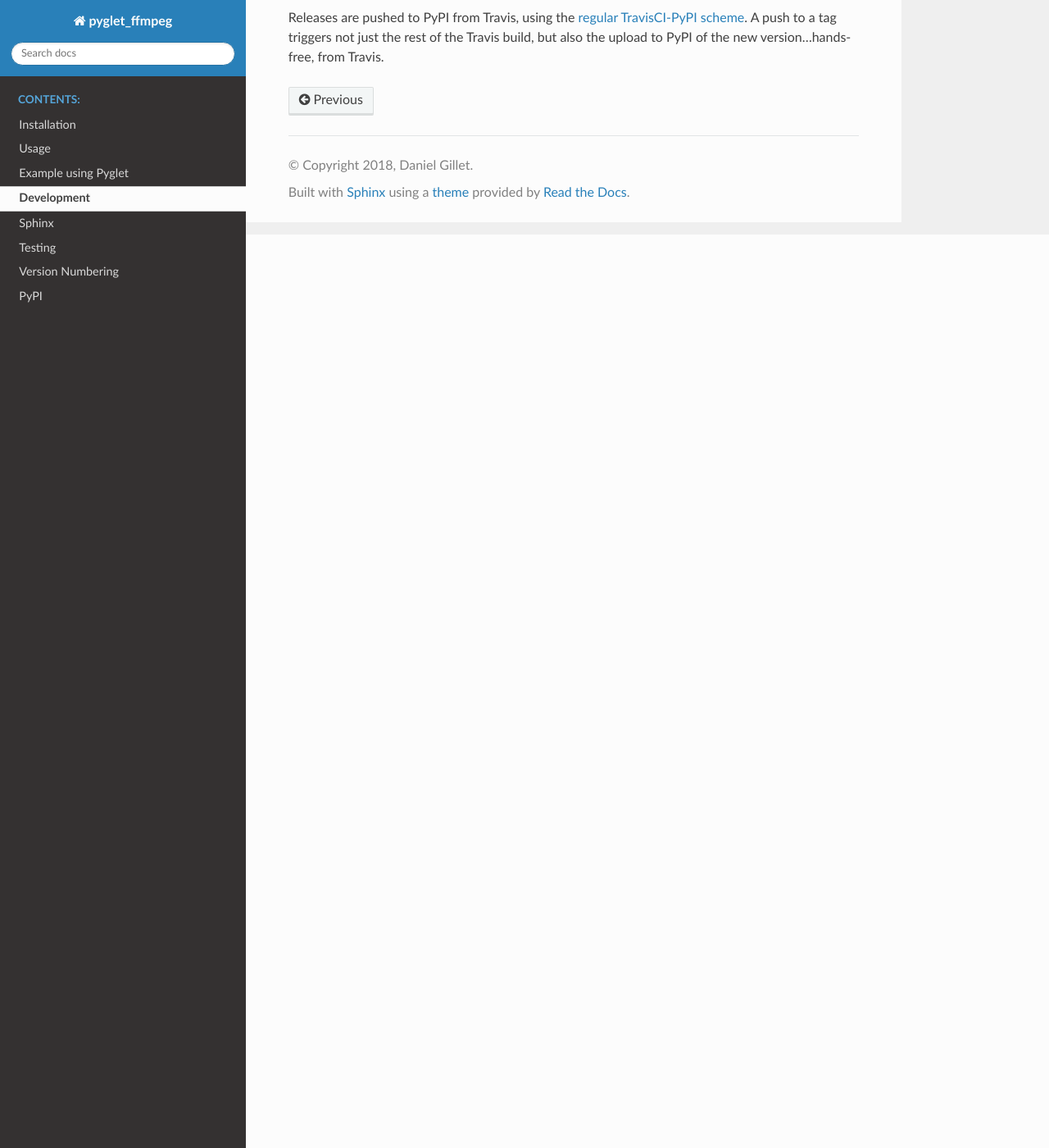
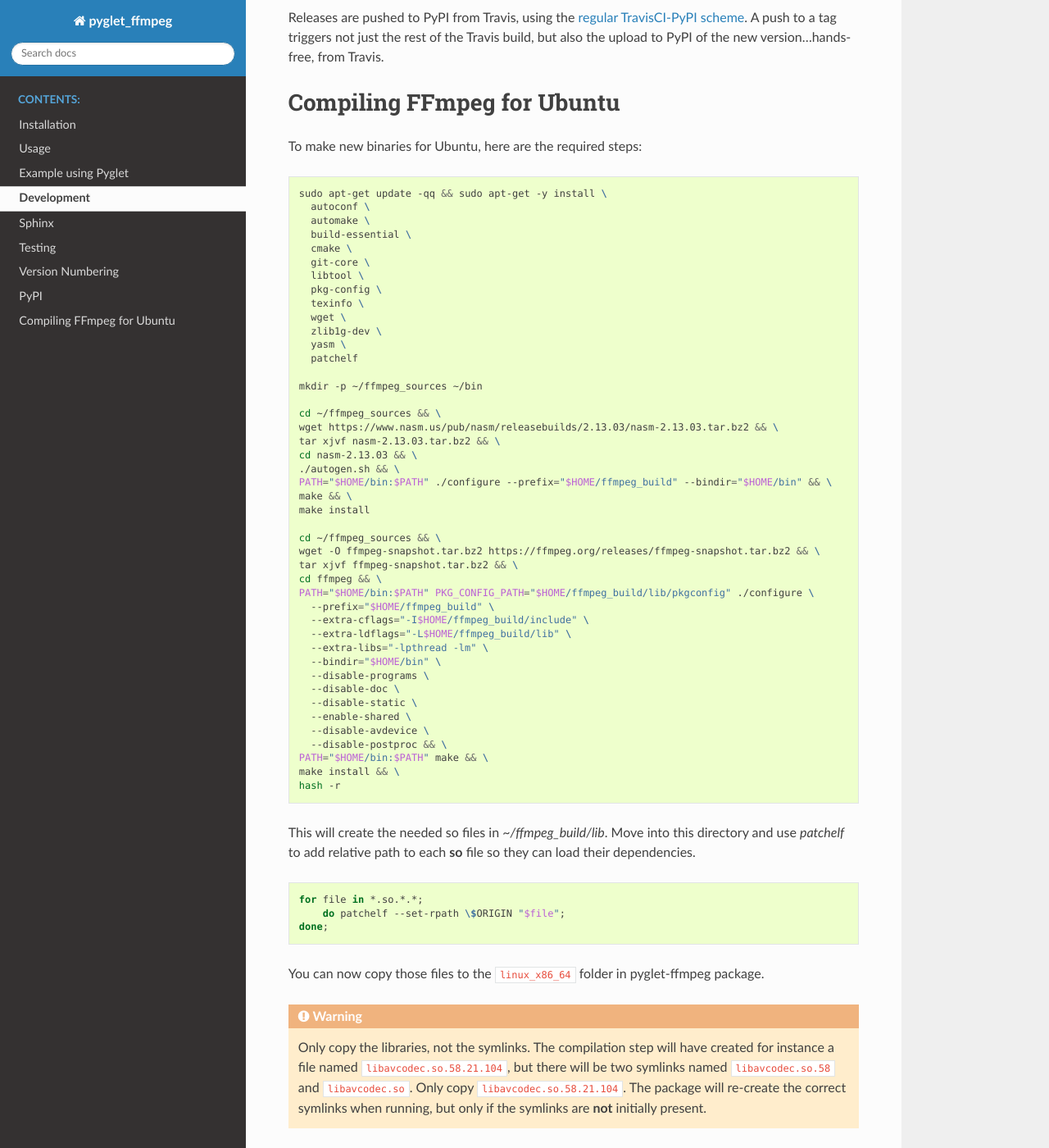
Before and after one commit to pythonarcade/pyglet-ffmpeg, a Sphinx documentation site: the page built from doc/development.rst, in a window 1280 px wide and 1400 px high, scrolled down 1114 px. Shown: the whole window at 82% size. Built offline with Sphinx 7.4.7 and the Read the Docs theme 2.0.0, drawn with Linux system fonts in a browser that asks for light colours.

Commit message:
doc: Document how to build libraries on Ubuntu.

```diff
--- a/doc/development.rst
+++ b/doc/development.rst
@@ -60,3 +60,76 @@ Releases are pushed to PyPI from Travis, using the
 `regular TravisCI-PyPI scheme <https://docs.travis-ci.com/user/deployment/pypi/>`_.
 A push to a tag triggers not just the rest of the Travis build, but also the
 upload to PyPI of the new version...hands-free, from Travis.
+
+Compiling FFmpeg for Ubuntu
+===========================
+
+To make new binaries for Ubuntu, here are the required steps:
+
+.. code-block:: bash
+
+    sudo apt-get update -qq && sudo apt-get -y install \
+      autoconf \
+      automake \
+      build-essential \
+      cmake \
+      git-core \
+      libtool \
+      pkg-config \
+      texinfo \
+      wget \
+      zlib1g-dev \
+      yasm \
+      patchelf
+
+    mkdir -p ~/ffmpeg_sources ~/bin
+
+    cd ~/ffmpeg_sources && \
+    wget https://www.nasm.us/pub/nasm/releasebuilds/2.13.03/nasm-2.13.03.tar.bz2 && \
+    tar xjvf nasm-2.13.03.tar.bz2 && \
+    cd nasm-2.13.03 && \
+    ./autogen.sh && \
+    PATH="$HOME/bin:$PATH" ./configure --prefix="$HOME/ffmpeg_build" --bindir="$HOME/bin" && \
+    make && \
+    make install
+
+    cd ~/ffmpeg_sources && \
+    wget -O ffmpeg-snapshot.tar.bz2 https://ffmpeg.org/releases/ffmpeg-snapshot.tar.bz2 && \
+    tar xjvf ffmpeg-snapshot.tar.bz2 && \
+    cd ffmpeg && \
+    PATH="$HOME/bin:$PATH" PKG_CONFIG_PATH="$HOME/ffmpeg_build/lib/pkgconfig" ./configure \
+      --prefix="$HOME/ffmpeg_build" \
+      --extra-cflags="-I$HOME/ffmpeg_build/include" \
+      --extra-ldflags="-L$HOME/ffmpeg_build/lib" \
+      --extra-libs="-lpthread -lm" \
+      --bindir="$HOME/bin" \
+      --disable-programs \
+      --disable-doc \
+      --disable-static \
+      --enable-shared \
+      --disable-avdevice \
+      --disable-postproc && \
+    PATH="$HOME/bin:$PATH" make && \
+    make install && \
+    hash -r
+
+This will create the needed so files in `~/ffmpeg_build/lib`. Move into this directory
+and use `patchelf` to add relative path to each **so** file so they can load their
+dependencies.
+
+.. code-block:: bash
+
+    for file in *.so.*.*;
+        do patchelf --set-rpath \$ORIGIN "$file";
+    done;
+
+
+You can now copy those files to the ``linux_x86_64`` folder in pyglet-ffmpeg package.
+
+.. warning::
+
+    Only copy the libraries, not the symlinks. The compilation step will have created
+    for instance a file named ``libavcodec.so.58.21.104``, but there will be two
+    symlinks named ``libavcodec.so.58`` and ``libavcodec.so``. Only copy
+    ``libavcodec.so.58.21.104``. The package will re-create the correct symlinks when
+    running, but only if the symlinks are **not** initially present.
```
